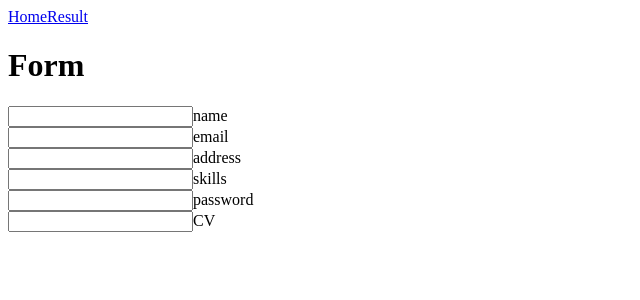
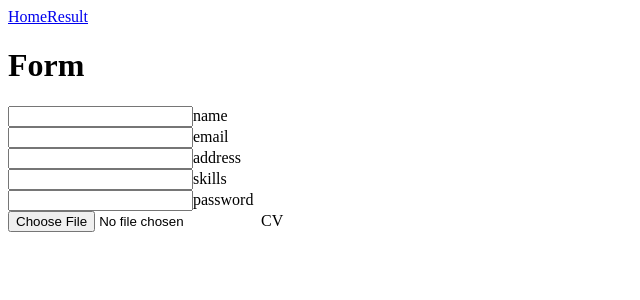
Before and after one commit to M-Hafez22/dynamic-form-vue, a Vue app: page / in a window 1280 px wide. Shown: the top 300 px of the page, without its empty margins (0-640 px from the left). Built offline with nearby package versions, Linux system fonts and the light colour scheme.

Commit message:
🐛 file input

```diff
--- a/src/views/HomeView.vue
+++ b/src/views/HomeView.vue
@@ -10,11 +10,14 @@ const store = useFormStore();
     <div v-for="item in store.form" :key="item.name">
       <div class="input">
         <input
+          v-if="item.type !== 'file'"
           type="item.type"
           v-model="item.value"
           autoComplete="off"
           required
         />
+        <input v-else type="file" />
+
         <label :style="{ top: item?.value?.length > 0 ? 0 : '' }">
           {{ item.name }}
         </label>
```
